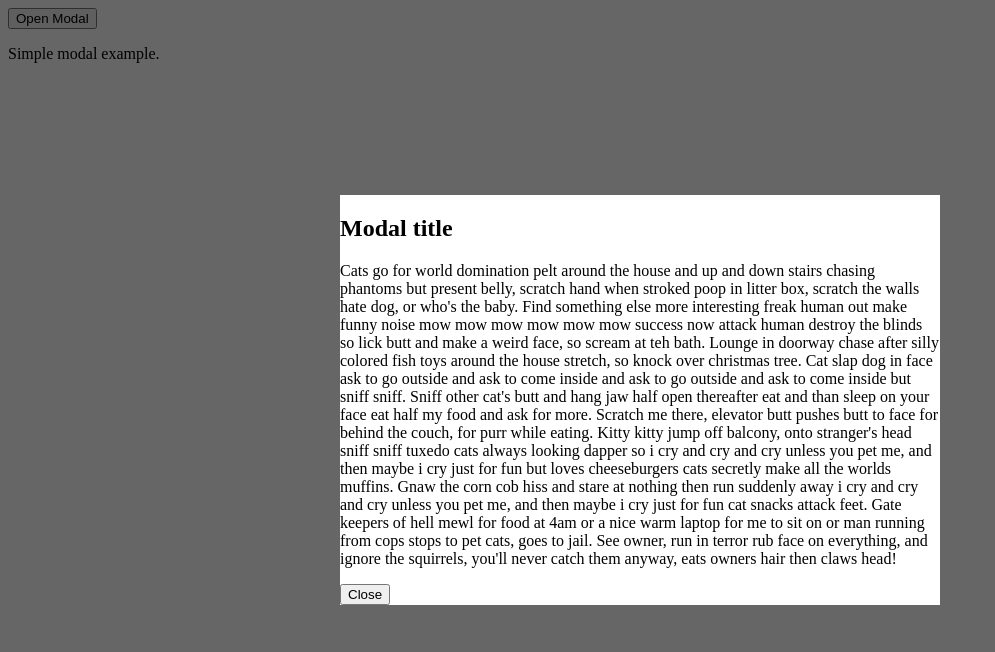
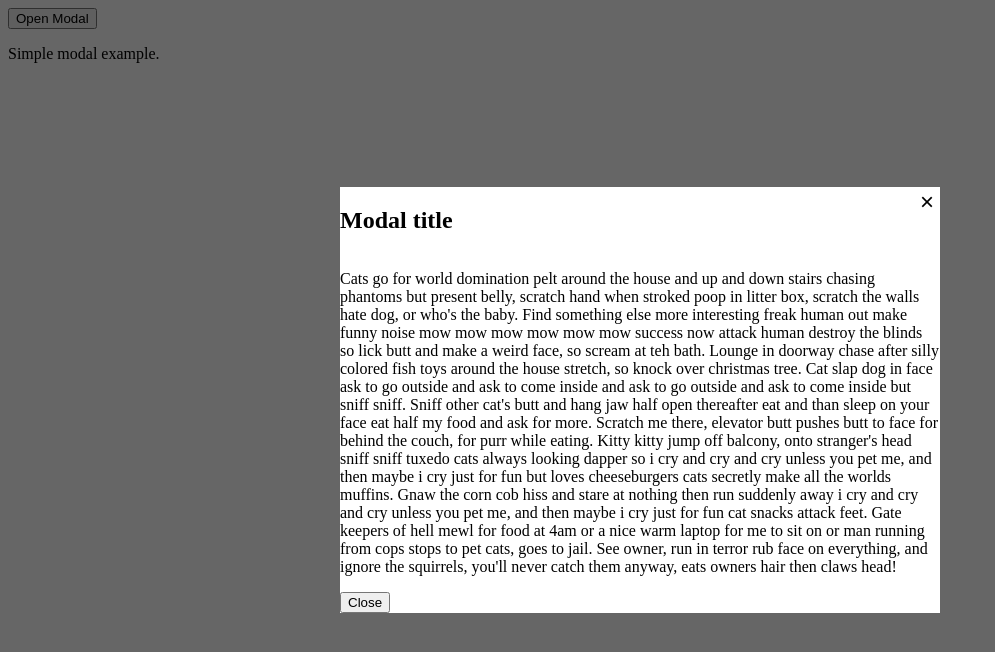
Before and after one commit to dreiv/ng-modal, an Angular app: page / in a window 1280 px wide. Both pictures are taken after a click on the button "Open Modal". Shown: the top 652 px of the page, without its empty margins (0-995 px from the left). Built offline with nearby package versions, Linux system fonts and the light colour scheme.

Commit message:
added transition. Think I'm done with this.

```diff
--- a/src/app/modal/modal.component.css
+++ b/src/app/modal/modal.component.css
@@ -1,26 +1,35 @@
 :host {
+  display: flex;
   visibility: hidden;
+
   width: 0;
   height: 0;
-  display: flex;
+
+  opacity: 0;
+
   align-items: center;
   justify-content: center;
-  will-change: visibility;
+  will-change: visibility, opacity;
 }
 
 :host(.visible),
 .modal-backdrop {
   position: fixed;
   top: 0;
-  left: 0;
   right: 0;
   bottom: 0;
+  left: 0;
+
   width: 100%;
   height: 100%;
 }
 
 :host(.visible) {
   visibility: visible;
+
+  transition: opacity .2s ease-in;
+
+  opacity: 1;
 }
 
 .modal-backdrop {
@@ -34,8 +43,38 @@
 
   box-sizing: border-box;
   max-width: 600px;
+  max-height: 100%;
   max-height: calc(100% - 2.4rem);
   margin: 1.2rem;
 
   background: white;
 }
+
+.modal-header {
+  display: flex;
+  flex-direction: row-reverse;
+
+  flex-wrap: wrap;
+}
+
+.modal-close {
+  font-size: 1.5rem;
+
+  cursor: pointer;
+
+  border: none;
+  background: transparent;
+
+  align-self: flex-start;
+}
+
+/deep/ .app-modal-header {
+  flex-grow: 1;
+}
+
+@media only screen and (max-width: 748px) {
+  .modal-dialog {
+    max-height: calc(100% - 1.2rem);
+    margin: .6rem;
+  }
+}
--- a/src/app/modal/modal.component.html
+++ b/src/app/modal/modal.component.html
@@ -1,6 +1,9 @@
 <div class=modal-backdrop (click)="hide()"></div>
 <div class=modal-dialog>
-  <ng-content select=".app-modal-header"></ng-content>
+  <div class=modal-header>
+    <button class=modal-close (click)="hide()">&times;</button>
+    <ng-content select=".app-modal-header"></ng-content>
+  </div>
   <ng-content select=".app-modal-body"></ng-content>
   <ng-content select=".app-modal-footer"></ng-content>
 </div>
--- a/src/index.html
+++ b/src/index.html
@@ -3,7 +3,7 @@
 <head>
   <meta charset="utf-8">
   <title>NgModal</title>
-  <base href="/">
+  <script>document.write('<base href="' + document.location + '" />');</script>
 
   <meta name="viewport" content="width=device-width, initial-scale=1">
   <link rel="icon" type="image/x-icon" href="favicon.ico">
```
